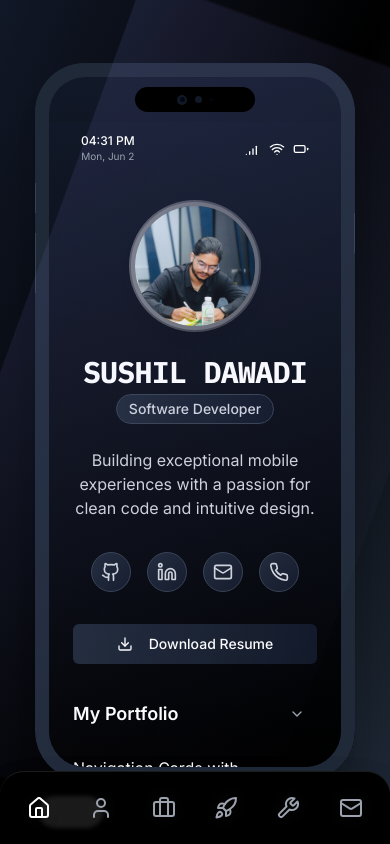
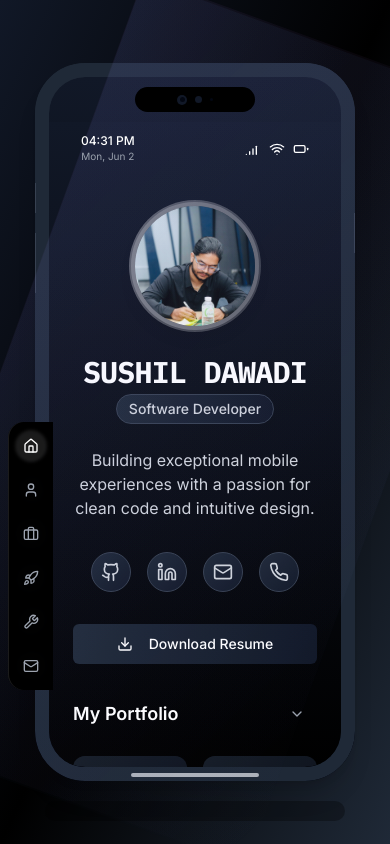
Before and after one commit to SushilDawadi/Portfolio, a Next.js app: page / in a window 390 px wide. Built offline with nearby package versions, Linux system fonts and the light colour scheme.

Commit message:
fix: bugs

```diff
--- a/app/layout.tsx
+++ b/app/layout.tsx
@@ -32,7 +32,7 @@ export default function RootLayout({
 	return (
 		<html lang="en" suppressHydrationWarning>
 			<body
-				className={`${inter.variable} ${ibmPlexMono.variable} font-sans bg-white dark:bg-black text-black dark:text-white`}
+				className={`${inter.variable} ${ibmPlexMono.variable} font-sans bg-white dark:bg-black text-black dark:text-white `}
 			>
 				<ThemeProvider attribute="class" defaultTheme="dark">
 					<Navbar />
--- a/components/home-screen.tsx
+++ b/components/home-screen.tsx
@@ -6,12 +6,17 @@ import { contactData } from "@/lib/data";
 import { AnimatePresence, motion, useInView } from "framer-motion";
 import {
 	ArrowRight,
+	Briefcase,
 	ChevronDown,
 	Download,
 	Github,
 	Linkedin,
 	Mail,
 	Phone,
+	Rocket,
+	Smartphone,
+	User,
+	Wrench,
 } from "lucide-react";
 import Image from "next/image";
 import Link from "next/link";
@@ -56,37 +61,64 @@ export default function HomeScreen({ navigateTo }: HomeScreenProps) {
 		},
 	};
 
-	// Define app icons with enhanced gradients - all using the same white gradient
+	// Use Lucide React icons for app icons
 	const appIcons = [
 		{
 			name: "About",
-			icon: "👨‍💻",
+			icon: <User className="h-6 w-6 text-gray-200" />,
 			screen: "about",
 			color: "from-gray-800 to-gray-900",
 		},
 		{
 			name: "Experience",
-			icon: "💼",
+			icon: <Briefcase className="h-6 w-6 text-gray-200" />,
 			screen: "experience",
 			color: "from-gray-800 to-gray-900",
 		},
 		{
 			name: "Projects",
-			icon: "🚀",
+			icon: <Rocket className="h-6 w-6 text-gray-200" />,
 			screen: "projects",
 			color: "from-gray-800 to-gray-900",
 		},
 		{
 			name: "Skills",
-			icon: "🛠️",
+			icon: <Wrench className="h-6 w-6 text-gray-200" />,
 			screen: "skills",
 			color: "from-gray-800 to-gray-900",
 		},
 		{
 			name: "Contact",
-			icon: "📱",
+			icon: <Smartphone className="h-6 w-6 text-gray-200" />,
 			screen: "contact",
 			color: "from-gray-800 to-gray-900",
+		},
+	];
+
+	const navCards = [
+		{
+			title: "About",
+			icon: <User className="h-6 w-6 text-gray-200" />,
+			screen: "about",
+			gradient: "from-gray-800 to-gray-900",
+		},
+		{
+			title: "Experience",
+			icon: <Briefcase className="h-6 w-6 text-gray-200" />,
+			screen: "experience",
+			gradient: "from-gray-800 to-gray-900",
+		},
+		{
+			title: "Projects",
+			icon: <Rocket className="h-6 w-6 text-gray-200" />,
+			screen: "projects",
+			gradient: "from-gray-800 to-gray-900",
+		},
+		{
+			title: "Skills",
+			icon: <Wrench className="h-6 w-6 text-gray-200" />,
+			screen: "skills",
+			gradient: "from-gray-800 to-gray-900",
 		},
 	];
 
@@ -238,7 +270,7 @@ export default function HomeScreen({ navigateTo }: HomeScreenProps) {
 											<div
 												className={`flex items-center justify-center h-14 w-14 rounded-2xl bg-gradient-to-br ${app.color} shadow-lg mb-1`}
 											>
-												<span className="text-2xl">{app.icon}</span>
+												{app.icon}
 											</div>
 											<span className="text-xs font-medium text-gray-300 hover:text-gray-300">
 												{app.name}
@@ -250,34 +282,9 @@ export default function HomeScreen({ navigateTo }: HomeScreenProps) {
 						)}
 					</AnimatePresence>
 				</motion.div>
-				Navigation Cards with Enhanced Design
+				{/* Navigation Cards with Enhanced Design */}
 				<motion.div variants={item} className="grid grid-cols-2 gap-4">
-					{[
-						{
-							title: "About",
-							icon: "",
-							screen: "about",
-							gradient: "from-gray-800 to-gray-900",
-						},
-						{
-							title: "Experience",
-							icon: "",
-							screen: "experience",
-							gradient: "from-gray-800 to-gray-900",
-						},
-						{
-							title: "Projects",
-							icon: "",
-							screen: "projects",
-							gradient: "from-gray-800 to-gray-900",
-						},
-						{
-							title: "Skills",
-							icon: "",
-							screen: "skills",
-							gradient: "from-gray-800 to-gray-900",
-						},
-					].map((item) => (
+					{navCards.map((item) => (
 						<motion.button
 							key={item.title}
 							whileHover={{ scale: 1.05, y: -5 }}
@@ -296,7 +303,7 @@ export default function HomeScreen({ navigateTo }: HomeScreenProps) {
 						</motion.button>
 					))}
 				</motion.div>
-				Contact Button with Enhanced Design
+				{/* Contact Button with Enhanced Design */}
 				<motion.div variants={item} className="mt-6">
 					<Button
 						variant="outline"
--- a/components/navbar.tsx
+++ b/components/navbar.tsx
@@ -3,14 +3,39 @@
 import { useMediaQuery } from "@/hooks/use-media-query";
 import { AnimatePresence, motion } from "framer-motion";
 import { Briefcase, Home, Mail, Rocket, User, Wrench } from "lucide-react";
+import { useEffect, useState } from "react";
 
 interface NavbarProps {
 	currentScreen: string;
 	navigateTo: (screen: string) => void;
+	loaderShowing?: boolean;
 }
 
-export default function Navbar({ currentScreen, navigateTo }: NavbarProps) {
+/**
+ * The Navbar will:
+ * - Not render at all if loaderShowing is true (default: false)
+ * - Not render at all on first paint, only after mount (prevents double render/animation bug)
+ * - Be less wide on desktop (width fits icon buttons; no max-w-md)
+ * - On mobile, vertical navbar at side (left: 0, top: 50%, transform: -translate-y-1/2), with gap from screen edge
+ * - On mobile, navbar is smaller (narrower, smaller icons, less padding) and will not overlap/hide mobile frame
+ * - On mobile, will NOT show drop-shadow when selected
+ * - Otherwise, keep all interactions and visuals the same
+ */
+export default function Navbar({
+	currentScreen,
+	navigateTo,
+	loaderShowing = false,
+}: NavbarProps) {
 	const isMobile = useMediaQuery("(max-width: 768px)");
+
+	// --- Fix for "showing two from starting": ---
+	// Prevent rendering until after first client mount, so animation only happens once
+	const [mounted, setMounted] = useState(false);
+	useEffect(() => {
+		setMounted(true);
+	}, []);
+	if (!mounted || loaderShowing) return null;
+	// --------------------------------------------
 
 	const navItems = [
 		{
@@ -53,31 +78,41 @@ export default function Navbar({ currentScreen, navigateTo }: NavbarProps) {
 
 	return (
 		<motion.nav
-			initial={{ y: 80, opacity: 0 }}
-			animate={{ y: 0, opacity: 1 }}
+			initial={isMobile ? { x: -80, opacity: 0 } : { y: 80, opacity: 0 }}
+			animate={isMobile ? { x: 0, opacity: 1 } : { y: 0, opacity: 1 }}
 			transition={{ delay: 0.2, duration: 0.5, type: "spring", stiffness: 200 }}
 			className={`
 				fixed z-50
-				w-full
 				${
 					isMobile
-						? "bottom-0 left-0 px-0"
-						: "bottom-8 left-1/2 -translate-x-1/2 max-w-md"
+						? "top-1/2 left-2 -translate-y-1/2 w-auto"
+						: "w-fit left-1/2 -translate-x-1/2 bottom-8"
 				}
 				pointer-events-auto
 			`}
+			style={
+				isMobile
+					? { minWidth: "unset", maxWidth: "unset" }
+					: { minWidth: undefined, maxWidth: "max-content" }
+			}
 			role="navigation"
-			aria-label="Bottom navigation"
+			aria-label="Side navigation"
 		>
 			<div
 				className={`
-					flex ${
+					flex
+					${
 						isMobile
-							? "justify-between bg-black/90 border-t border-white/10 rounded-t-3xl py-2 px-2 shadow-2xl"
-							: "items-center bg-black/70 rounded-full border border-white/10 shadow-xl p-2 mx-auto"
+							? "flex-col items-center bg-black/90 border-l border-white/10 rounded-l-2xl py-1 px-1 gap-1"
+							: "items-center bg-black/70 rounded-full border border-white/10 shadow-xl p-1 gap-1 mx-auto"
 					}
 					backdrop-blur
 				`}
+				style={
+					!isMobile
+						? { width: "fit-content", maxWidth: "max-content" }
+						: undefined
+				}
 			>
 				{navItems.map((item) => {
 					const Icon = item.icon;
@@ -91,8 +126,7 @@ export default function Navbar({ currentScreen, navigateTo }: NavbarProps) {
 							aria-current={isActive ? "page" : undefined}
 							className={`
 								group relative flex flex-col items-center justify-center
-								${isMobile ? "flex-1 min-w-0 mx-1" : ""}
-								${isMobile ? "h-14 w-full" : "h-12 w-12"}
+								${isMobile ? "flex-none min-h-0 my-0.5 h-9 w-9" : "h-10 w-10 mx-0.5"}
 								bg-transparent
 								${isActive ? "text-white" : "text-gray-400 hover:text-white"}
 								transition-colors
@@ -100,7 +134,7 @@ export default function Navbar({ currentScreen, navigateTo }: NavbarProps) {
 								overflow-visible
 								rounded-xl
 							`}
-							whileHover={isMobile ? { scale: 1.06 } : { scale: 1.12 }}
+							whileHover={isMobile ? { scale: 1.08 } : { scale: 1.12 }}
 							whileTap={{ scale: 0.93 }}
 						>
 							<AnimatePresence>
@@ -109,7 +143,7 @@ export default function Navbar({ currentScreen, navigateTo }: NavbarProps) {
 										layoutId="activeTab"
 										className={`absolute ${
 											isMobile
-												? "left-1/2 -translate-x-1/2 bottom-2 h-8 w-16"
+												? "top-1/2 left-1/2 -translate-x-1/2 -translate-y-1/2 h-8 w-8"
 												: "inset-0"
 										}
 											${
@@ -117,7 +151,7 @@ export default function Navbar({ currentScreen, navigateTo }: NavbarProps) {
 													? `bg-gradient-to-r ${item.gradient} rounded-full opacity-80`
 													: "bg-white/10 rounded-full"
 											}
-											${isMobile ? "blur-[2px]" : ""}
+											${isMobile ? "blur-[1.5px]" : ""}
 										`}
 										style={isMobile ? { zIndex: 0 } : {}}
 										transition={{ type: "spring", stiffness: 300, damping: 30 }}
@@ -126,9 +160,9 @@ export default function Navbar({ currentScreen, navigateTo }: NavbarProps) {
 							</AnimatePresence>
 							<span className="relative z-10 flex flex-col items-center w-full">
 								<Icon
-									className={`${isActive ? "drop-shadow-lg" : ""} ${
-										isMobile ? "h-6 w-6" : "h-6 w-6"
-									} transition-all`}
+									className={`${
+										!isMobile && isActive ? "drop-shadow-lg" : ""
+									} ${isMobile ? "h-4 w-4" : "h-5 w-5"} transition-all`}
 								/>
 							</span>
 							{/* Desktop: show label as animated floating on hover/active */}
--- a/lib/data.ts
+++ b/lib/data.ts
@@ -65,14 +65,15 @@ export const projectsData: Project[] = [
 		image: "/simplepatro.png",
 		link: "https://play.google.com/store/search?q=simple%20patro&c=apps&hl=en",
 	},
+
 	{
-		title: "CV Maker",
+		title: "Arthasetu",
 		description:
-			"An application that allows users to create professional CVs with customizable templates and export options.",
-		role: "Flutter Developer",
-		technologies: ["Flutter", "Dart", "PDF Generation", "Local Storage"],
-		image: "/cvmaker.png",
-		link: "https://play.google.com/store/apps/details?id=com.aarambhait.CVMaker&hl=en",
+			"Business and finance management app with inventory management, finance tracking, and communication features.",
+		role: "Full Stack Developer",
+		technologies: ["Flutter", "TypeScript", "Node.js", "MongoDB", "Socket.io"],
+		image: "/arthasetu.png",
+		//github: "https://github.com/sushildawadi/arthasetu",
 	},
 	{
 		title: "Trip Haru",
@@ -84,6 +85,7 @@ export const projectsData: Project[] = [
 
 		link: "https://play.google.com/store/apps/details?id=com.tripharu.android&hl=en",
 	},
+
 	{
 		title: "RestroPoint",
 		description:
@@ -98,20 +100,19 @@ export const projectsData: Project[] = [
 		title: "CV Maker",
 		description:
 			"An application that allows users to create professional CVs with customizable templates and export options.",
+		role: "Flutter Developer",
+		technologies: ["Flutter", "Dart", "PDF Generation", "Local Storage"],
+		image: "/cvmaker.png",
+		link: "https://play.google.com/store/apps/details?id=com.aarambhait.CVMaker&hl=en",
+	},
+	{
+		title: "CV Maker",
+		description:
+			"An application that allows users to create professional CVs with customizable templates and export options.",
 		role: "Flutter Intern",
 		technologies: ["Flutter", "Dart", "PDF Generation", "Local Storage"],
 		image: "/cvmakereverest.png",
 		link: "https://play.google.com/store/apps/details?id=com.techeverest.cvmaker&hl=en",
-	},
-
-	{
-		title: "Arthasetu",
-		description:
-			"Business and finance management app with inventory management, finance tracking, and communication features.",
-		role: "Full Stack Developer",
-		technologies: ["Flutter", "TypeScript", "Node.js", "MongoDB", "Socket.io"],
-		image: "/arthasetu.png",
-		//github: "https://github.com/sushildawadi/arthasetu",
 	},
 ];
 
```
Also changed, not shown: components/ui/navigation-menu.tsx (+28 -28 lines), hooks/use-toast.ts (+69 -72 lines).
